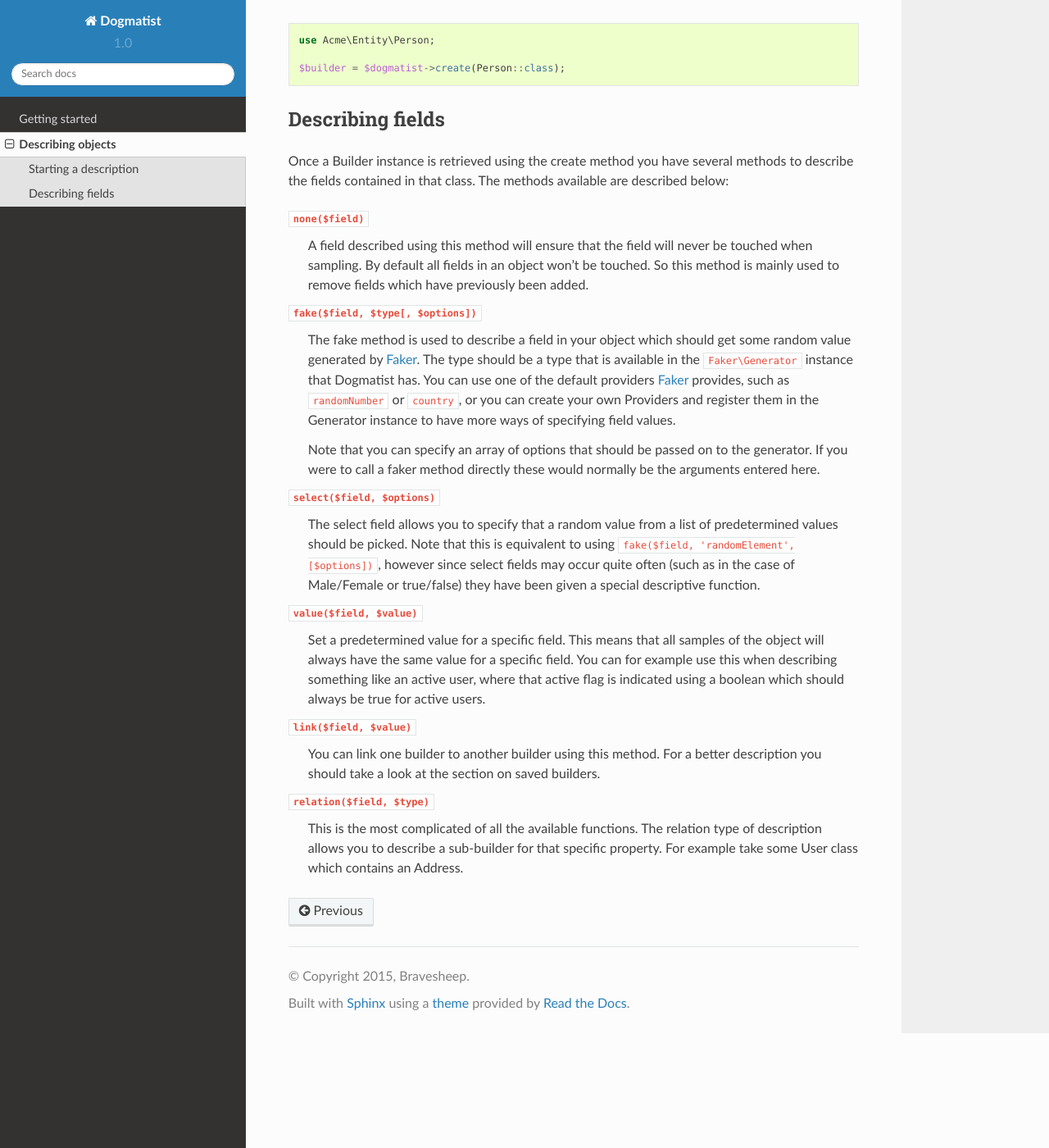
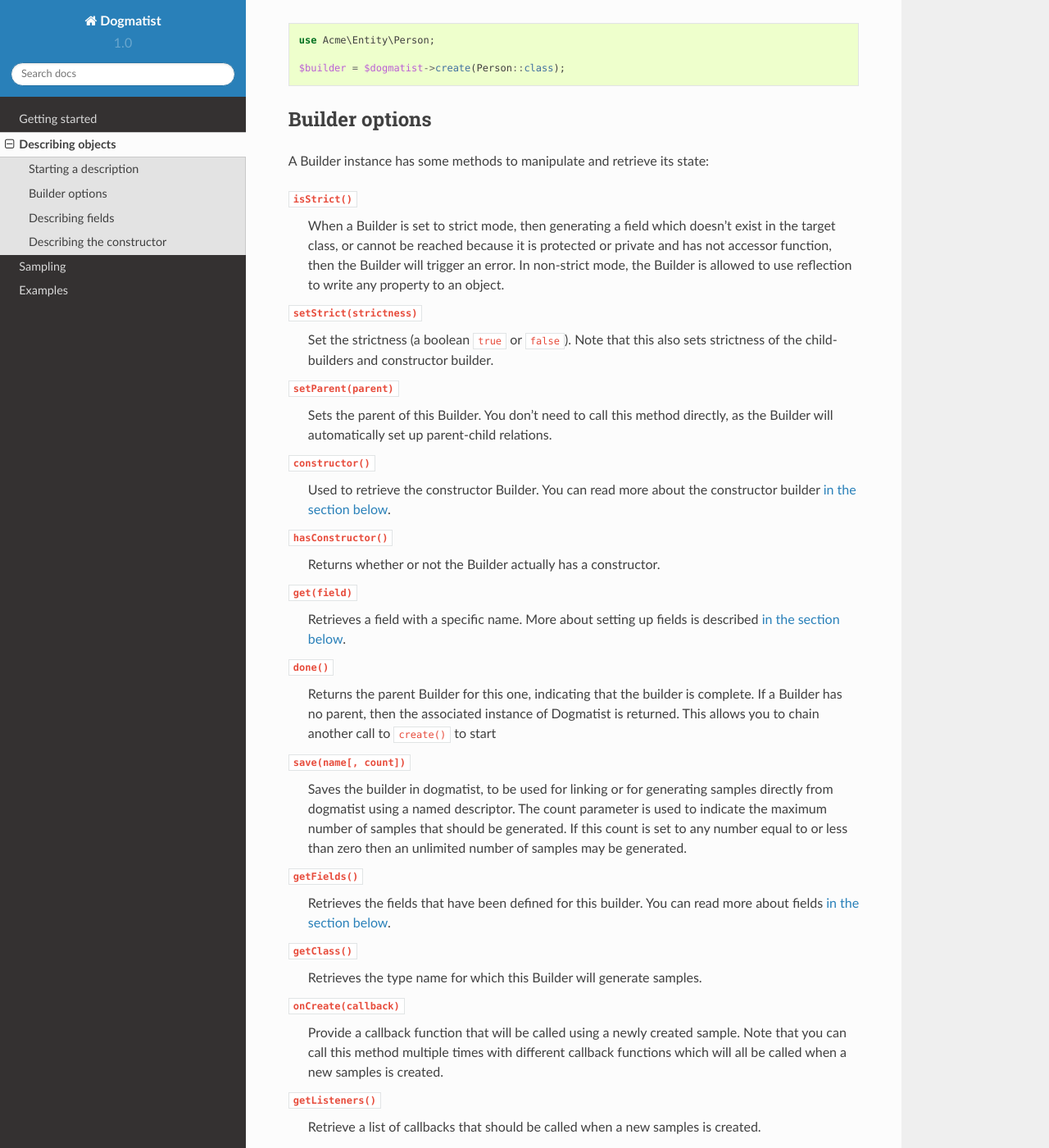
Before and after one commit to bravesheep/dogmatist, a Sphinx documentation site: the page built from docs/describing.rst, in a window 1280 px wide and 1400 px high, scrolled down 932 px. Shown: the whole window at 82% size. Built offline with Sphinx 7.4.7 and the Read the Docs theme 2.0.0, drawn with Linux system fonts in a browser that asks for light colours; some of the changed text lies outside the part shown.

Commit message:
Added some more docs

```diff
--- a/docs/describing.rst
+++ b/docs/describing.rst
@@ -44,19 +44,80 @@
 
     $builder = $dogmatist->create(Person::class);
 
+Builder options
+---------------
+A Builder instance has some methods to manipulate and retrieve its state:
+
+``isStrict()``
+    When a Builder is set to strict mode, then generating a field which doesn't
+    exist in the target class, or cannot be reached because it is protected or
+    private and has not accessor function, then the Builder will trigger an
+    error. In non-strict mode, the Builder is allowed to use reflection to write
+    any property to an object.
+
+``setStrict(strictness)``
+    Set the strictness (a boolean ``true`` or ``false``). Note that this also
+    sets strictness of the child-builders and constructor builder.
+
+``setParent(parent)``
+    Sets the parent of this Builder. You don't need to call this method
+    directly, as the Builder will automatically set up parent-child relations.
+
+``constructor()``
+    Used to retrieve the constructor Builder. You can read more about the
+    constructor builder `in the section below <#constructor>`__.
+
+``hasConstructor()``
+    Returns whether or not the Builder actually has a constructor.
+
+``get(field)``
+    Retrieves a field with a specific name. More about setting up fields is
+    described `in the section below <#fields>`__.
+
+``done()``
+    Returns the parent Builder for this one, indicating that the builder is
+    complete. If a Builder has no parent, then the associated instance of
+    Dogmatist is returned. This allows you to chain another call to ``create()``
+    to start
+
+``save(name[, count])``
+    Saves the builder in dogmatist, to be used for linking or for generating
+    samples directly from dogmatist using a named descriptor. The count
+    parameter is used to indicate the maximum number of samples that should be
+    generated. If this count is set to any number equal to or less than zero
+    then an unlimited number of samples may be generated.
+
+``getFields()``
+    Retrieves the fields that have been defined for this builder. You can read
+    more about fields `in the section below <#fields>`__.
+
+``getClass()``
+    Retrieves the type name for which this Builder will generate samples.
+
+``onCreate(callback)``
+    Provide a callback function that will be called using a newly created
+    sample. Note that you can call this method multiple times with different
+    callback functions which will all be called when a new samples is created.
+
+``getListeners()``
+    Retrieve a list of callbacks that should be called when a new samples is
+    created.
+
+.. _fields:
+
 Describing fields
 -----------------
 Once a Builder instance is retrieved using the create method you have several
 methods to describe the fields contained in that class. The methods available
 are described below:
 
-``none($field)``
+``none(field)``
     A field described using this method will ensure that the field will never
     be touched when sampling. By default all fields in an object won't be
     touched. So this method is mainly used to remove fields which have
     previously been added.
 
-``fake($field, $type[, $options])``
+``fake(field, type[, options])``
     The fake method is used to describe a field in your object which should get
     some random value generated by Faker_. The type should be a type that is
     available in the ``Faker\Generator`` instance that Dogmatist has. You can
@@ -68,27 +129,68 @@
     the generator. If you were to call a faker method directly these would
     normally be the arguments entered here.
 
-``select($field, $options)``
+``select(field, options)``
     The select field allows you to specify that a random value from a list of
     predetermined values should be picked. Note that this is equivalent to using
     ``fake($field, 'randomElement', [$options])``, however since select fields
     may occur quite often (such as in the case of Male/Female or true/false)
     they have been given a special descriptive function.
 
-``value($field, $value)``
+``value(field, value)``
     Set a predetermined value for a specific field. This means that all samples
     of the object will always have the same value for a specific field. You can
     for example use this when describing something like an active user, where
     that active flag is indicated using a boolean which should always be true
     for active users.
 
-``link($field, $value)``
+``link(field, value)``
     You can link one builder to another builder using this method. For a better
     description you should take a look at the section on saved builders.
 
-``relation($field, $type)``
+``relation(field, type)``
     This is the most complicated of all the available functions. The relation
     type of description allows you to describe a sub-builder for that specific
     property. For example take some User class which contains an Address.
 
+The previous methods all allow you to describe the type of the field. Every
+field can either generate an array of values or just a single value. By default
+all fields will be singular, but using the following two methods you can change
+this behavior:
+
+``singular(field)``
+    Sets a field to only produce a single value when a sample is generated.
+
+``multiple(field, min, max)``
+    Sets a field to produce at least min and at most max values. These values
+    are combined as an array. If an add method is provided however, the results
+    will be inserted one item at a time into the field. If no such method
+    exists then the value will be inserted directly.
+
+.. _constructor:
+
+Describing the constructor
+--------------------------
+Using the ``constructor()`` method, you can create a description for
+constructing the object. Inside this ``ConstructorBuilder`` you can mostly use
+the same methods as with a normal ``Builder`` object. However, you cannot save
+a constructor, nor can you add a constructor to a constructor recursively, and
+finally you cannot add listeners using the ``onCreate()`` method.
+
+When describing the constructor you can choose one of two methods:
+
+**Named**
+    Describe using the names of the constructor arguments. This is done using
+    the same methods as describing fields in a normal Builder.
+**Positional**
+    Using positional arguments with the ``arg*`` methods: ``argFake()``,
+    ``argSelect()``, ``argValue()``, ``argLink()`` and ``argRelation()``. These
+    methods have the same signature as their named counterparts, except that you
+    can leave out the name of the field.
+
+To determine if a constructor is using named or positional arguments, you can
+use the ``isPositional()`` method on the constructor builder.
+
+.. note:: You cannot mix positional and named arguments in the constructor. If
+          you try to do this, you will get a ``BuilderException``.
+
 .. _Faker: https://github.com/fzaninotto/Faker
--- a/docs/index.rst
+++ b/docs/index.rst
@@ -12,3 +12,5 @@
 
     getting_started
     describing
+    sampling
+    examples
```
Also changed, not shown: docs/examples.rst (added, +78 -0 lines), docs/sampling.rst (added, +41 -0 lines).
